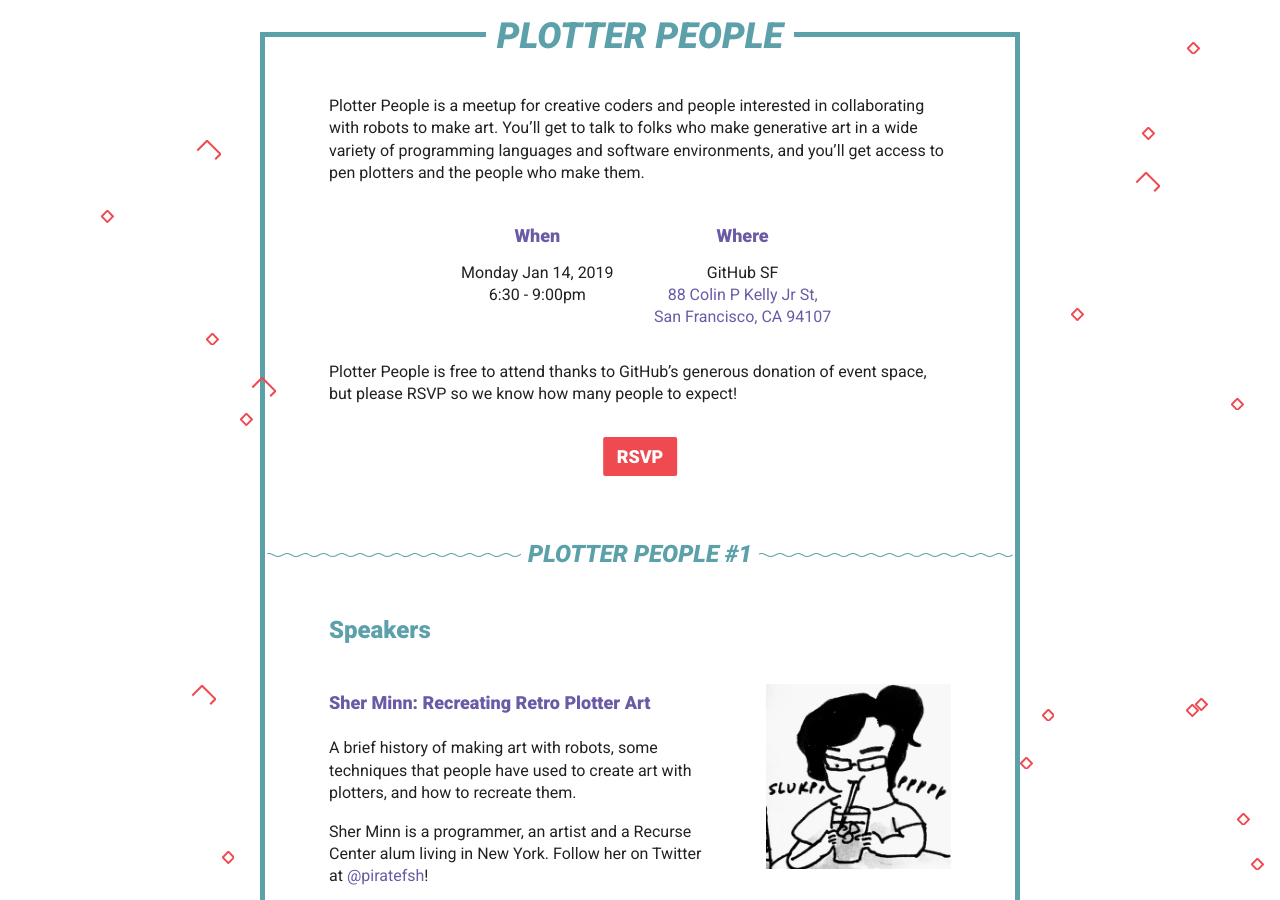
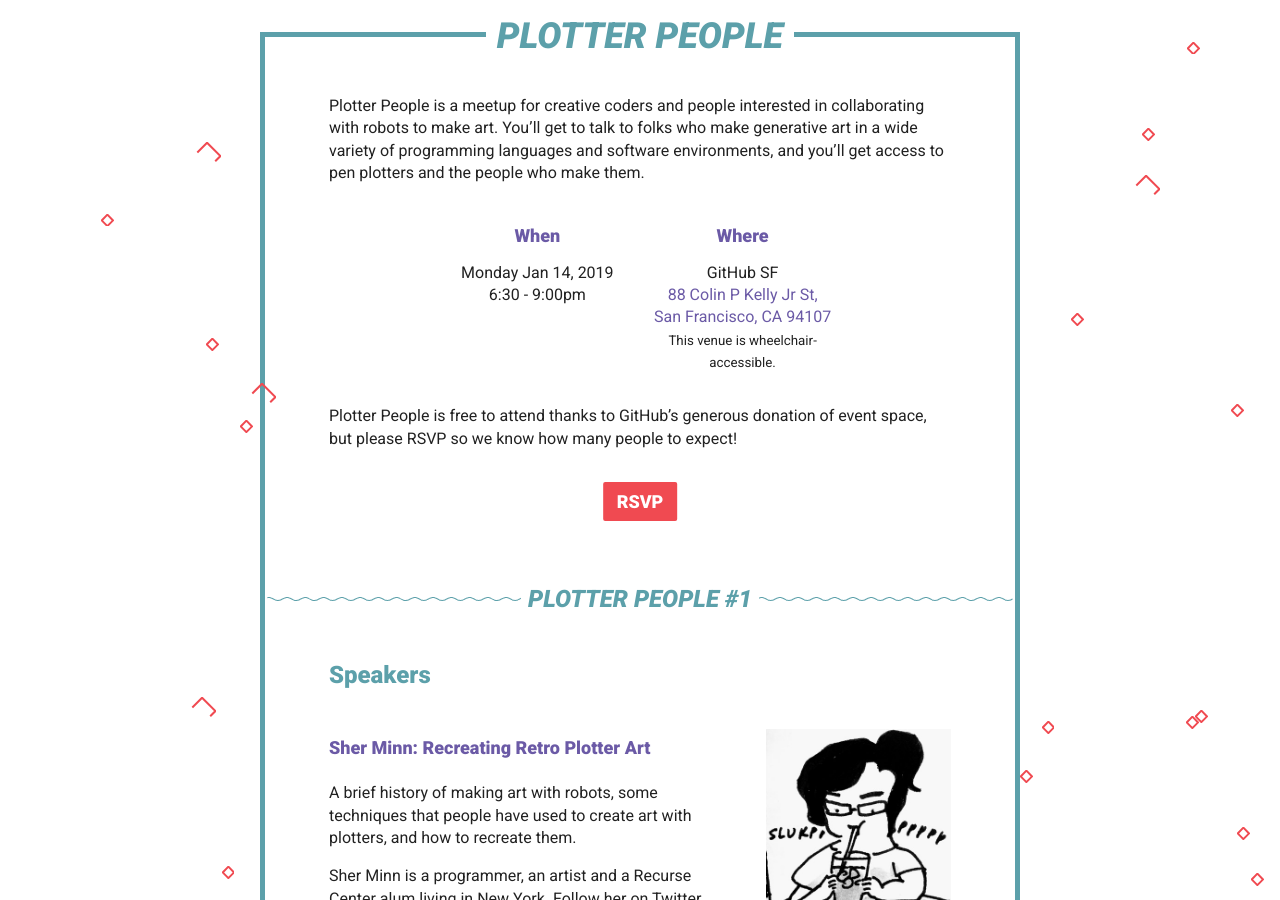
Before and after one commit to plotterpeople/plotterpeople.github.io, a Jekyll site: the page built from _posts/2018-12-19-plotter-people-1.md, in a window 1280 px wide and 900 px high. Built offline with Jekyll 4.4.1, drawn with Linux system fonts in a browser that asks for light colours; our own code applies the rules of GitHub Pages for plain Markdown files; comment, search, counter and statistics services are not loaded.

Commit message:
add note about wheelchair accessibility

```diff
--- a/_posts/2018-12-19-plotter-people-1.md
+++ b/_posts/2018-12-19-plotter-people-1.md
@@ -23,6 +23,7 @@ them.
 <div class="where">
 <h4>Where</h4>
 {{ page.venue }}
+<small>This venue is wheelchair-accessible.</small>
 </div>
 </div>
 
```
